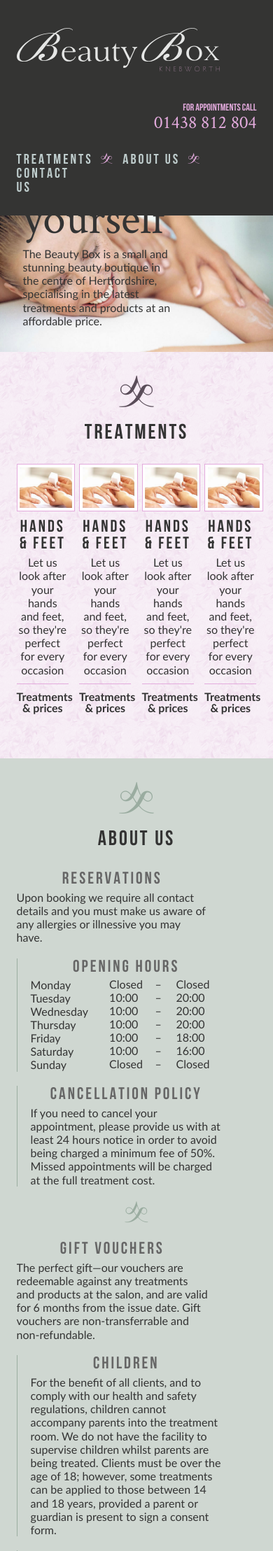
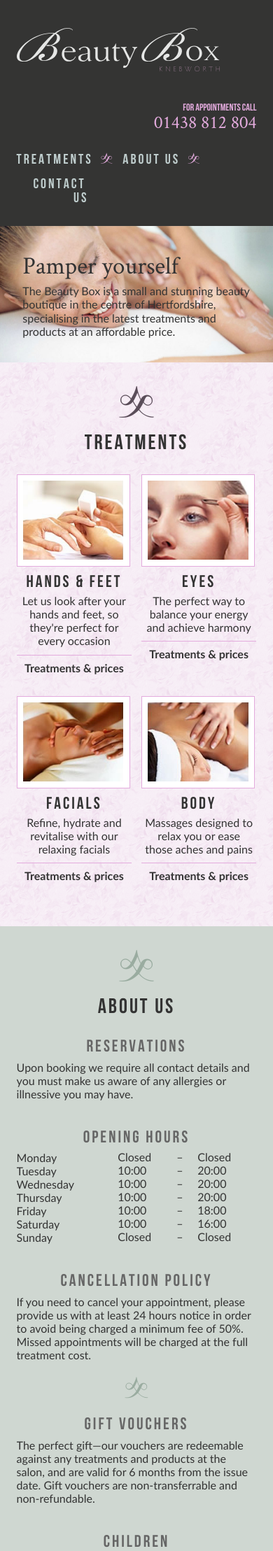
Before and after one commit to pete-naish/bb, a PHP site: the page made by index.php in a window 390 px wide. Shown: the top 2217 px of the page at 70% size. Run offline with PHP 8.4, Linux system fonts and the light colour scheme; style sheets or scripts are compiled from the project's sources; some libraries are stand-ins or nearby versions.

Commit message:
added contact section basics. tidied up responsive behaviour

```diff
--- a/css/screen.css
+++ b/css/screen.css
@@ -82,19 +82,19 @@ article, aside, details, figcaption, figure, footer, header, hgroup, menu, nav,
 /* ==========================================================================
    HTML5 Boilerplate styles
    ========================================================================== */
-/* line 44, screen.scss */
+/* line 55, screen.scss */
 ::-moz-selection {
   background: #b3d4fc;
   text-shadow: none;
 }
 
-/* line 49, screen.scss */
+/* line 60, screen.scss */
 ::selection {
   background: #b3d4fc;
   text-shadow: none;
 }
 
-/* line 54, screen.scss */
+/* line 65, screen.scss */
 hr {
   display: block;
   height: 1px;
@@ -104,19 +104,19 @@ hr {
   padding: 0;
 }
 
-/* line 63, screen.scss */
+/* line 74, screen.scss */
 img {
   vertical-align: middle;
 }
 
-/* line 67, screen.scss */
+/* line 78, screen.scss */
 fieldset {
   border: 0;
   margin: 0;
   padding: 0;
 }
 
-/* line 73, screen.scss */
+/* line 84, screen.scss */
 textarea {
   resize: vertical;
 }
@@ -124,7 +124,7 @@ textarea {
 /* ==========================================================================
    Helper classes
    ========================================================================== */
-/* line 82, screen.scss */
+/* line 93, screen.scss */
 .ir {
   background-color: transparent;
   border: 0;
@@ -132,7 +132,7 @@ textarea {
   *text-indent: -9999px;
 }
 
-/* line 89, screen.scss */
+/* line 100, screen.scss */
 .ir:before {
   content: "";
   display: block;
@@ -140,13 +140,13 @@ textarea {
   height: 150%;
 }
 
-/* line 96, screen.scss */
+/* line 107, screen.scss */
 .hidden {
   display: none !important;
   visibility: hidden;
 }
 
-/* line 101, screen.scss */
+/* line 112, screen.scss */
 .visuallyhidden {
   border: 0;
   clip: rect(0 0 0 0);
@@ -158,7 +158,7 @@ textarea {
   width: 1px;
 }
 
-/* line 113, screen.scss */
+/* line 124, screen.scss */
 .visuallyhidden.focusable:active,
 .visuallyhidden.focusable:focus {
   clip: auto;
@@ -169,24 +169,24 @@ textarea {
   width: auto;
 }
 
-/* line 122, screen.scss */
+/* line 133, screen.scss */
 .invisible {
   visibility: hidden;
 }
 
-/* line 127, screen.scss */
+/* line 138, screen.scss */
 .cf:before,
 .cf:after {
   content: " ";
   display: table;
 }
 
-/* line 132, screen.scss */
+/* line 143, screen.scss */
 .cf:after {
   clear: both;
 }
 
-/* line 136, screen.scss */
+/* line 147, screen.scss */
 .cf {
   *zoom: 1;
 }
@@ -194,7 +194,7 @@ textarea {
 /* ==========================================================================
    Main Styles
    ========================================================================== */
-/* line 144, screen.scss */
+/* line 155, screen.scss */
 body {
   background: url(../img/bg.png) repeat #ecd6e9;
   font-size: 16px;
@@ -203,7 +203,7 @@ body {
   -webkit-font-smoothing: antialiased;
 }
 
-/* line 156, screen.scss */
+/* line 167, screen.scss */
 h2 {
   font-family: "Crimson Roman", Baskerville, "Baskerville Old Face", "Hoefler Text", Garamond, "Times New Roman", serif;
   font-size: 4.063em;
@@ -211,16 +211,16 @@ h2 {
   margin-bottom: 10px;
 }
 
-/* line 164, screen.scss */
+/* line 175, screen.scss */
 h3 {
   font-family: "Bebas Neue", Helvetica, Arial, sans-serif;
   font-size: 1.875em;
   letter-spacing: 0.1em;
   text-align: center;
-  margin: 0 6.056% 30px;
+  margin: 0 6.889% 30px;
 }
 
-/* line 174, screen.scss */
+/* line 185, screen.scss */
 h4 {
   font-family: "Bebas Neue", Helvetica, Arial, sans-serif;
   font-size: 1.5em;
@@ -229,28 +229,28 @@ h4 {
   text-align: center;
 }
 
-/* line 183, screen.scss */
+/* line 194, screen.scss */
 h5 {
   font-family: "Bebas Neue", Helvetica, Arial, sans-serif;
 }
 
-/* line 187, screen.scss */
+/* line 198, screen.scss */
 i {
   font-family: "Bodoni Ornaments", Helvetica, Arial, sans-serif;
 }
-/* line 189, screen.scss */
+/* line 200, screen.scss */
 i:after {
   content: "{";
   line-height: 1;
   vertical-align: top;
 }
 
-/* line 196, screen.scss */
+/* line 207, screen.scss */
 p {
   line-height: 1.2;
 }
 
-/* line 200, screen.scss */
+/* line 211, screen.scss */
 .container {
   max-width: 1024px;
   margin: 0 auto;
@@ -258,14 +258,14 @@ p {
   overflow: hidden;
 }
 
-/* line 207, screen.scss */
+/* line 218, screen.scss */
 header {
   background-color: #343433;
   overflow: hidden;
 }
-/* line 210, screen.scss */
+/* line 221, screen.scss */
 header .logo {
-  margin: 40px 62px 30px 6.056%;
+  margin: 40px 6.055% 30px 6.055%;
   display: block;
   float: left;
   width: 290px;
@@ -273,26 +273,30 @@ header .logo {
   background: url(../img/logo.png) no-repeat center;
   background: none, url(../img/logo.svg) no-repeat center;
 }
-/* line 218, screen.scss */
+/* line 229, screen.scss */
 header .logo img {
-  max-width: 100%;
+  width: 290px;
 }
-/* line 222, screen.scss */
-header h5 {
+/* line 233, screen.scss */
+header span {
+  margin: 0 6.055%;
+  padding-top: 15px;
+  float: right;
+  text-align: right;
+}
+/* line 238, screen.scss */
+header span h5 {
   color: #e3abdd;
   font-size: 0.875em;
   float: right;
-  margin-right: 6.056%;
-  padding-top: 15px;
 }
-/* line 229, screen.scss */
-header .tel {
+/* line 243, screen.scss */
+header span .tel {
   font-family: "Crimson Roman", Baskerville, "Baskerville Old Face", "Hoefler Text", Garamond, "Times New Roman", serif;
   color: #e3abdd;
   font-size: 1.625em;
   float: right;
   clear: right;
-  margin-right: 6.056%;
   text-decoration: none;
   border-bottom: 1px solid transparent;
   -webkit-transition: border-color 0.25s ease-in-out;
@@ -301,21 +305,23 @@ header .tel {
   -o-transition: border-color 0.25s ease-in-out;
   transition: border-color 0.25s ease-in-out;
 }
-/* line 239, screen.scss */
-header .tel:hover {
+/* line 252, screen.scss */
+header span .tel:hover {
   border-bottom: 1px solid #e3abdd;
 }
-/* line 243, screen.scss */
-header nav {
+/* line 256, screen.scss */
+header span nav {
   float: right;
-  padding: 30px 6.056% 30px 6.056%;
+  clear: right;
+  padding: 30px 0 15px;
 }
-/* line 246, screen.scss */
-header nav li {
+/* line 260, screen.scss */
+header span nav li {
   float: left;
+  margin-bottom: 15px;
 }
-/* line 248, screen.scss */
-header nav li a {
+/* line 263, screen.scss */
+header span nav li a {
   color: #bfcdcd;
   text-decoration: none;
   font-family: "Bebas Neue", Helvetica, Arial, sans-serif;
@@ -329,89 +335,98 @@ header nav li a {
   -o-transition: border-color 0.25s ease-in-out;
   transition: border-color 0.25s ease-in-out;
 }
-/* line 257, screen.scss */
-header nav li a:hover {
+/* line 272, screen.scss */
+header span nav li a:hover {
   border-color: #bfcdcd;
 }
-/* line 261, screen.scss */
-header nav li i {
+/* line 276, screen.scss */
+header span nav li i {
   color: #e3abdd;
   padding: 0 15px;
 }
 
-/* line 269, screen.scss */
+/* line 286, screen.scss */
 .container .caroufredsel_wrapper {
   padding: 0;
 }
 
-/* line 274, screen.scss */
+/* line 291, screen.scss */
 .hero .heroSlide {
   position: relative;
   overflow: hidden;
   float: left;
 }
-/* line 279, screen.scss */
+/* line 296, screen.scss */
 .hero img {
   max-width: 100%;
 }
-/* line 282, screen.scss */
+/* line 299, screen.scss */
 .hero .caption {
   position: absolute;
   bottom: 0;
-  padding: 0 8.302% 25px 8.302%;
+  padding: 0 8.301% 25px 8.301%;
 }
-/* line 286, screen.scss */
+/* line 303, screen.scss */
 .hero .caption p {
   margin-bottom: 10px;
-  margin-right: 32%;
+  margin-right: 31.85%;
 }
 
-/* line 293, screen.scss */
+/* line 310, screen.scss */
 section i {
   text-align: center;
   display: block;
   font-size: 3em;
-  margin: 32px 0 20px 0;
+  margin: 32px 0 20px;
 }
 
-/* line 300, screen.scss */
+/* line 317, screen.scss */
 .container > div {
   overflow: hidden;
-  padding: 0 6.056% 32px;
+  padding: 0 6.055% 32px;
 }
 
-/* line 305, screen.scss */
+/* line 322, screen.scss */
 .treatments {
   background: url(../img/treatments-bg.png) repeat top left;
 }
-/* line 307, screen.scss */
+/* line 324, screen.scss */
 .treatments i {
   color: #5a4d59;
 }
-/* line 310, screen.scss */
+/* line 327, screen.scss */
 .treatments .treatmentIntro {
   float: left;
-  width: 21.666%;
+  width: 21.667%;
   margin-bottom: 32px;
-  margin-right: 4.446%;
+  margin-right: 4.444%;
 }
-/* line 315, screen.scss */
+/* line 332, screen.scss */
+.treatments .treatmentIntro a {
+  display: block;
+  text-decoration: none;
+  color: #333333;
+}
+/* line 336, screen.scss */
+.treatments .treatmentIntro a:hover .cta {
+  text-decoration: underline;
+}
+/* line 340, screen.scss */
 .treatments .treatmentIntro img {
   background-color: #fff;
   border: 1px solid #e3abdd;
-  padding: 5.13%;
+  padding: 5.128%;
   margin-bottom: 10px;
-  max-width: 100%;
+  width: 87.179%;
 }
-/* line 322, screen.scss */
+/* line 347, screen.scss */
 .treatments .treatmentIntro p {
   margin-bottom: 10px;
-  padding: 0 2.565%;
+  padding: 0 2.564%;
   text-align: center;
 }
-/* line 327, screen.scss */
+/* line 352, screen.scss */
 .treatments .treatmentIntro .cta {
-  color: #333333;
   text-decoration: none;
   font-weight: bold;
   padding-top: 10px;
@@ -419,64 +434,80 @@ section i {
   display: block;
   text-align: center;
 }
-/* line 335, screen.scss */
-.treatments .treatmentIntro .cta:hover {
-  text-decoration: underline;
-}
-/* line 339, screen.scss */
-.treatments .treatmentIntro:last-child {
+/* line 360, screen.scss */
+.treatments .treatmentIntro:nth-of-type(4n) {
   margin-right: 0;
 }
 
-/* line 345, screen.scss */
+/* line 366, screen.scss */
 .about {
   background: #cfd7d1;
 }
-/* line 347, screen.scss */
+/* line 368, screen.scss */
 .about i {
   color: #9aaca0;
 }
-/* line 349, screen.scss */
+/* line 370, screen.scss */
 .about i.small {
   font-size: 2em;
   margin: 0 0 25px 0;
 }
-/* line 354, screen.scss */
+/* line 375, screen.scss */
 .about h4 {
   color: #666666;
+  margin-bottom: 8px;
+  padding: 0 1.825%;
 }
-/* line 357, screen.scss */
+/* line 380, screen.scss */
 .about .row {
   overflow: hidden;
 }
-/* line 360, screen.scss */
+/* line 383, screen.scss */
 .about .colThird {
-  width: 273.333px;
-  padding: 0 19px;
+  width: 33.333%;
   margin-bottom: 20px;
-  border-left: 1px solid #9bada1;
   float: left;
 }
-/* line 366, screen.scss */
-.about .colThird:first-child {
+/* line 387, screen.scss */
+.about .colThird:first-child p {
   border: 0;
   padding-left: 0;
 }
-/* line 370, screen.scss */
+/* line 391, screen.scss */
 .about .colThird:last-child {
   padding-right: 0;
 }
-/* line 374, screen.scss */
+/* line 394, screen.scss */
+.about .colThird p {
+  border-left: 1px solid #9bada1;
+  padding: 0 6%;
+}
+/* line 399, screen.scss */
+.about .tableWrapper {
+  border-left: 1px solid #9bada1;
+  padding: 0 6%;
+}
+/* line 403, screen.scss */
 .about .hours {
   width: 100%;
 }
-/* line 376, screen.scss */
+/* line 405, screen.scss */
 .about .hours .dash {
   width: 30px;
 }
-/* line 379, screen.scss */
+/* line 408, screen.scss */
 .about .hours td {
   padding-bottom: 3px;
+}
+
+/* line 414, screen.scss */
+.contact {
+  background: #343432;
+  color: #d0d6d4;
+}
+/* line 417, screen.scss */
+.contact i {
+  color: #9eaea4;
 }
 
 /* ==========================================================================
@@ -484,14 +515,60 @@ section i {
    ========================================================================== */
 /* Add min widths too for shared styles */
 @media only screen and (min-width: 320px) and (max-width: 480px) {
-  /* line 395, screen.scss */
+  /* line 431, screen.scss */
+  .treatments .treatmentIntro {
+    width: 48%;
+    margin-right: 4%;
+  }
+  /* line 434, screen.scss */
+  .treatments .treatmentIntro:nth-of-type(2n) {
+    margin-right: 0;
+  }
+}
+@media only screen and (min-width: 481px) and (max-width: 768px) {
+  /* line 443, screen.scss */
+  .treatments .treatmentIntro {
+    width: 32%;
+    margin-right: 2%;
+  }
+  /* line 446, screen.scss */
+  .treatments .treatmentIntro:nth-of-type(3n) {
+    margin-right: 0;
+  }
+  /* line 449, screen.scss */
+  .treatments .treatmentIntro:nth-of-type(4n) {
+    clear: left;
+  }
+}
+@media only screen and (min-width: 320px) and (max-width:  768px) {
+  /* line 461, screen.scss */
   .container {
     padding: 0;
   }
-}
-@media only screen and (min-width: 481px) and (max-width: 768px) {
-  /* line 401, screen.scss */
-  .container {
+
+  /* line 466, screen.scss */
+  .hero .caption h2 {
+    font-size: 2.188em;
+  }
+  /* line 469, screen.scss */
+  .hero .caption p {
+    margin-right: 0;
+  }
+
+  /* line 485, screen.scss */
+  .about .colThird {
+    width: 100%;
+    padding: 0;
+    margin-bottom: 40px;
+  }
+  /* line 489, screen.scss */
+  .about .colThird:last-child {
+    margin-bottom: 20px;
+  }
+  /* line 494, screen.scss */
+  .about .tableWrapper,
+  .about .colThird p {
+    border: 0;
     padding: 0;
   }
 }
--- a/css/screen.scss
+++ b/css/screen.scss
@@ -15,7 +15,7 @@
 }
 
 // Percentages
-@function %($px, $base: $base-width){
+@function percent($px, $base: $base-width) {
 	@return (($px / $base) * 100) * 1%;
 }
 
@@ -43,6 +43,10 @@ $treatments-flourish-color: #5A4D59;
 $about-background-color: #CFD7D1;
 $about-flourish-color: #9AACA0;
 $about-border: #9BADA1;
+$contact-background-color: #343432;
+$contact-flourish-color: #9EAEA4;
+$contact-text-color: #D0D6D4;
+
 
 /* ==========================================================================
    HTML5 Boilerplate styles
@@ -174,7 +178,7 @@ h3 {
 	font-size: em(30px);
 	letter-spacing: em(3px, 30px);
 	text-align: center;
-	margin: 0 6.056% 30px;
+	margin: 0 percent(62px) 30px;
 
 }
 
@@ -215,7 +219,7 @@ header {
 	background-color: $header-background-color;
 	overflow: hidden;
 	.logo {
-		margin: 40px 62px 30px 6.056%;
+		margin: 40px percent(62px, 1024px) 30px percent(62px, 1024px);
 		display: block;
 		float: left;
 		width: 290px;
@@ -223,15 +227,18 @@ header {
 		background: url(../img/logo.png) no-repeat center;
 		background: none, url(../img/logo.svg) no-repeat center;
 		img {
-			max-width: 100%;
+			width: 290px;
 		}
 	}
+	span {
+		margin: 0 percent(62px, 1024px);
+		padding-top: 15px;
+		float: right;
+		text-align: right;
 		h5 {
 			color: $pink;
 			font-size: em(14px);
 			float: right;
-		margin-right: 6.056%;
-		padding-top: 15px;
 		}
 		.tel {
 			font-family: $serif-heading-font-family;
@@ -239,7 +246,6 @@ header {
 			font-size: em(26px);
 			float: right;
 			clear: right;
-		margin-right: 6.056%;
 			text-decoration: none;
 			border-bottom: 1px solid transparent;
 			@include single-transition(border-color, 0.25s, ease-in-out);
@@ -249,9 +255,11 @@ header {
 		}
 		nav {
 			float: right;
-		padding: 30px 6.056% 30px 6.056%;
+			clear: right;
+			padding: 30px 0 15px;
 			li {
 				float: left;
+				margin-bottom: 15px;
 				a {
 					color: $nav-link-color;
 					text-decoration: none;
@@ -273,6 +281,8 @@ header {
 		}
 	}
 
+}
+
 .container .caroufredsel_wrapper {
 	padding: 0;
 }
@@ -289,10 +299,10 @@ header {
 	.caption {
 		position: absolute;
 		bottom: 0;
-		padding: 0 8.302% 25px 8.302%;
+		padding: 0 percent(85px, 1024px) 25px percent(85px, 1024px);
 		p {
 			margin-bottom: 10px;
-			margin-right: 32%;
+			margin-right: percent(272px, 854px);
 		}
 	}
 }
@@ -301,12 +311,12 @@ section i {
 	text-align: center;
 	display: block;
 	font-size: em(48px);
-	margin: 32px 0 20px 0;
+	margin: 32px 0 20px;
 }
 
 .container > div {
 	overflow: hidden;
-	padding: 0 6.056% 32px;
+	padding: 0 percent(62px, 1024px) 32px;
 }
 
 .treatments {
@@ -316,34 +326,38 @@ section i {
 	}
 	.treatmentIntro {
 		float: left;
-		width: 21.666%;
+		width: percent(195px);
 		margin-bottom: 32px;
-		margin-right: 4.446%;
+		margin-right: percent(40px);
+		a {
+			display: block;
+			text-decoration: none;
+			color: $body-font-color;
+			&:hover .cta {
+				text-decoration: underline;
+			}
+		}
 		img {
 			background-color: #fff;
 			border: 1px solid $pink;
-			padding: 5.13%;
+			padding: percent(10px, 195px);
 			margin-bottom: 10px;
-			max-width: 100%;
+			width: percent(170px, 195px);
 		}
 		p {
 			margin-bottom: 10px;
-			padding: 0 2.565%;
+			padding: 0 percent(5px, 195px);
 			text-align: center;
 		}
 		.cta {
-			color: $body-font-color;
 			text-decoration: none;
 			font-weight: bold;
 			padding-top: 10px;
 			border-top: 1px solid $pink;
 			display: block;
 			text-align: center;
-			&:hover {
-				text-decoration: underline;
 		}
-		}
-		&:last-child {
+		&:nth-of-type(4n){
 			margin-right: 0;
 		}
 	}
@@ -360,23 +374,31 @@ section i {
 	}
 	h4 {
 		color: $lighter-text-color;
+		margin-bottom: 8px;
+		padding: 0 percent(5px, 274px);
 	}
 	.row {
 		overflow: hidden;
 	}
 	.colThird {
-		width: 273.333px;
-		padding: 0 19px;
+		width: percent(300px);
 		margin-bottom: 20px;
-		border-left: 1px solid $about-border;
 		float: left;
-		&:first-child {
+		&:first-child p {
 			border: 0;
 			padding-left: 0;
 		}
 		&:last-child {
 			padding-right: 0;
 		}
+		p {
+			border-left: 1px solid $about-border;
+			padding: 0 percent(18px, 300px);
+		}
+	}
+	.tableWrapper{
+		border-left: 1px solid $about-border;
+		padding: 0 percent(18px, 300px);
 	}
 	.hours {
 		width: 100%;
@@ -387,9 +409,15 @@ section i {
 			padding-bottom: 3px;
 		}
 	}
-
 }
 
+.contact {
+	background: $contact-background-color;
+	color: $contact-text-color;
+	i {
+		color: $contact-flourish-color;
+	}
+}
 
 /* ==========================================================================
    Media Queries
@@ -399,17 +427,73 @@ section i {
 
 
 @media only screen and (min-width: 320px) and (max-width: 480px) {
-	.container {
-		padding: 0;
+	.treatments {
+		.treatmentIntro {
+			width: 48%;
+			margin-right: 4%;
+			&:nth-of-type(2n){
+				margin-right: 0;
+			}
+		}
 	}
 }
 
 @media only screen and (min-width: 481px) and (max-width: 768px) {
-	.container {
-		padding: 0;
+	.treatments {
+		.treatmentIntro {
+			width: 32%;
+			margin-right: 2%;
+			&:nth-of-type(3n){
+				margin-right: 0;
+			}
+			&:nth-of-type(4n){
+				clear: left;
+			}
+		}
 	}
 }
 
 @media only screen and (min-width:769px) and (max-width: 1023px) {
 
 }
+
+@media only screen and (min-width: 320px) and (max-width:  768px) {
+	.container {
+		padding: 0;
+	}
+
+	.hero .caption {
+		h2 {
+			font-size: em(35px);
+		}
+		p {
+			margin-right: 0;
+		}
+	}
+
+	// .treatments {
+	// 	.treatmentIntro {
+	// 		width: 48%;
+	// 		margin-right: 4%;
+	// 		&:nth-of-type(2n){
+	// 			margin-right: 0;
+	// 		}
+	// 	}
+	// }
+
+	.about {
+		.colThird {
+			width: 100%;
+			padding: 0;
+			margin-bottom: 40px;
+			&:last-child {
+				margin-bottom:20px;
+			}
+		}
+		.tableWrapper,
+		.colThird p {
+			border: 0;
+			padding: 0;
+		}
+	}
+}
--- a/index.php
+++ b/index.php
@@ -17,7 +17,7 @@
 			<div class="container">
 				<h1 class="visuallyhidden">Beauty Box Knebworth</h1>
 				<a href="index.php" class="logo" title="Beauty Box Knebworth home page"></a>
-
+				<span>
 					<h5>For appointments call</h5>
 					<a href="tel:+441438812804" class="tel">01438 812 804</a>
 					<nav>
@@ -27,6 +27,7 @@
 							<li><a href="#">Contact us</a></li>
 						</ul>
 					</nav>
+				</span>
 			</div>
 		</header>
 		<section>
@@ -57,34 +58,34 @@
 					<div class="treatmentIntro">
 						<a href="#">
 							<img src="img/nails.jpg" alt="">
-						</a>
 							<h4>Hands &amp; feet</h4>
 							<p>Let us look after your hands and feet, so they're perfect for every occasion</p>
-						<a href="#" class="cta">Treatments &amp; prices</a>
+							<span class="cta">Treatments &amp; prices</span>
+						</a>
 					</div>
 					<div class="treatmentIntro">
 						<a href="#">
-							<img src="img/nails.jpg" alt="">
+							<img src="img/eyebrows.jpg" alt="">
+							<h4>Eyes</h4>
+							<p>The perfect way to balance your energy and achieve harmony</p>
+							<span class="cta">Treatments &amp; prices</span>
 						</a>
-						<h4>Hands &amp; feet</h4>
-						<p>Let us look after your hands and feet, so they're perfect for every occasion</p>
-						<a href="#" class="cta">Treatments &amp; prices</a>
 					</div>
 					<div class="treatmentIntro">
 						<a href="#">
-							<img src="img/nails.jpg" alt="">
+							<img src="img/facials.jpg" alt="">
+							<h4>Facials</h4>
+							<p>Refine, hydrate and revitalise with our relaxing facials</p>
+							<span class="cta">Treatments &amp; prices</span>
 						</a>
-						<h4>Hands &amp; feet</h4>
-						<p>Let us look after your hands and feet, so they're perfect for every occasion</p>
-						<a href="#" class="cta">Treatments &amp; prices</a>
 					</div>
 					<div class="treatmentIntro">
 						<a href="#">
-							<img src="img/nails.jpg" alt="">
+							<img src="img/massage.jpg" alt="">
+							<h4>Body</h4>
+							<p>Massages designed to relax you or ease those aches and pains</p>
+							<span class="cta">Treatments &amp; prices</span>
 						</a>
-						<h4>Hands &amp; feet</h4>
-						<p>Let us look after your hands and feet, so they're perfect for every occasion</p>
-						<a href="#" class="cta">Treatments &amp; prices</a>
 					</div>
 				</div>
 			</div>
@@ -101,6 +102,7 @@
 						</div>
 						<div class="colThird">
 							<h4>Opening hours</h4>
+							<div class="tableWrapper">
 								<table class="hours" border="0">
 									<tr>
 										<th>Monday</th>
@@ -146,6 +148,7 @@
 								</tr>
 								</table>
 							</div>
+						</div>
 						<div class="colThird">
 							<h4>Cancellation policy</h4>
 							<p>If you need to cancel your appointment, please provide us with at least 24 hours notice in order to avoid being charged a minimum fee of 50%. Missed appointments will be charged at the full treatment cost.</p>
@@ -169,6 +172,14 @@
 				</div>
 			</div>
 		</section>
+		<section>
+			<div class="container">
+				<div class="contact">
+					<i></i>
+					<h3>Contact us</h3>
+				</div>
+			</div>
+		</section>
 
 		<script src="//ajax.googleapis.com/ajax/libs/jquery/1.9.1/jquery.min.js"></script>
 		<script>window.jQuery || document.write('<script src="js/jquery-1.9.1.min.js"><\/script>')</script>
```
Also changed, not shown: codekit-config.json (+54 -54 lines). Lines whose indentation alone changed are shown as unchanged.
